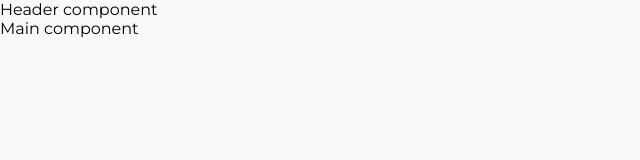
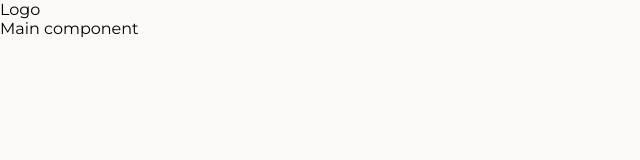
Before and after one commit to manovDev/Grizzly-Savage-Softuni, a React (Create React App) app in the folder client/: page / in a window 1280 px wide. Shown: the top 160 px of the page, without its empty margins (0-640 px from the left). Built offline with nearby package versions, Linux system fonts and the light colour scheme.

Commit message:
Add header to MainLayout
#7

```diff
--- a/client/src/components/layouts/MainLayout/MainLayout.js
+++ b/client/src/components/layouts/MainLayout/MainLayout.js
@@ -1,11 +1,11 @@
+import Header from '../../shared/Header';
 import './MainLayout.scss';
 
 const MainLayout = ({ children }) => {
 
     return (
         <div className="main-layout-wrapper">
-            {/* header component */}
-            Header component
+            <Header />
 
             <div className="main-layout-content">
                 {children}
```
